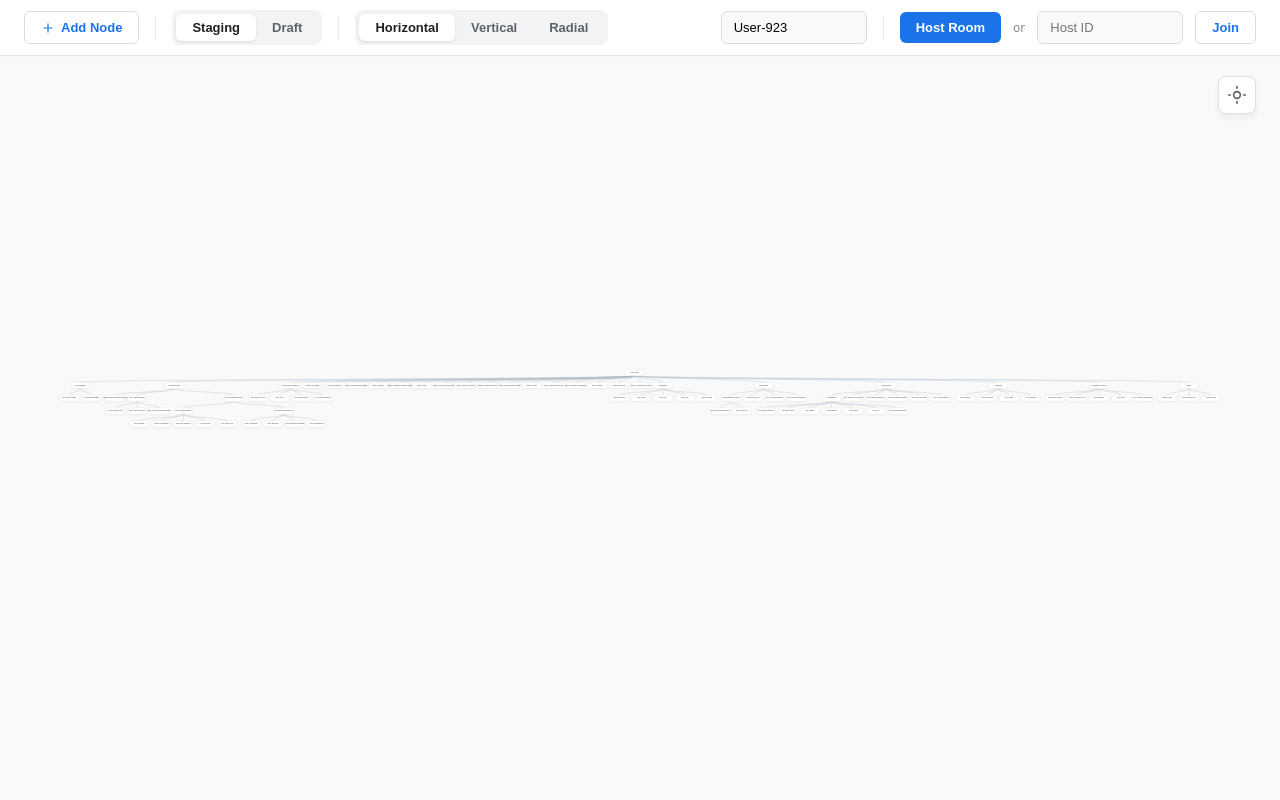
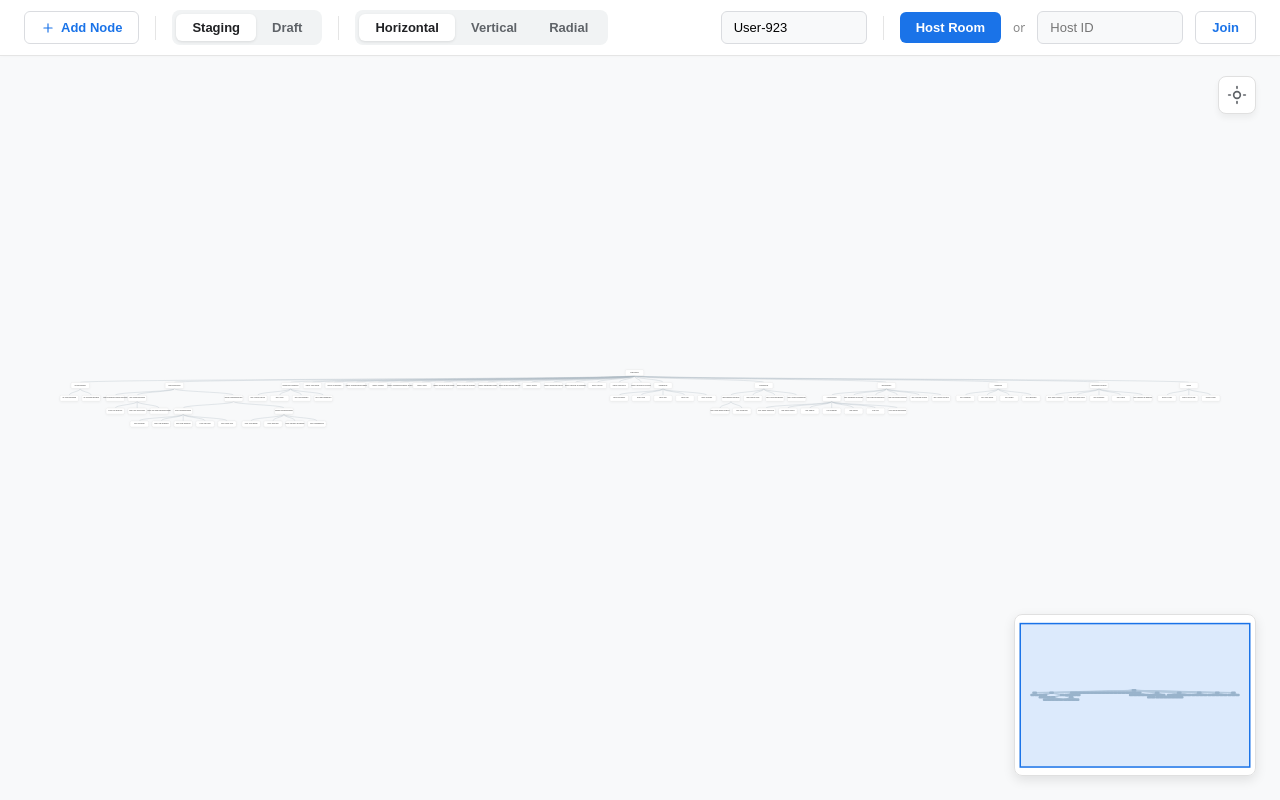
Before and after one commit to ArielMant0/collaborative-hierarchy-construction, a Vue app: page / in a window 1280 px wide. Built offline with nearby package versions, Linux system fonts and the light colour scheme.

Commit message:
feat: implement D3 vector-effect minimap, closes #13

```diff
--- /dev/null
+++ b/src/components/canvas/Minimap.vue
@@ -0,0 +1,212 @@
+<template>
+  <div class="minimap-container" @dblclick.stop @wheel.stop>
+    <svg ref="minimapSvg" class="minimap-svg">
+      <g ref="treeGroup" class="tree-group">
+        <g class="links-layer"></g>
+        <g class="nodes-layer"></g>
+      </g>
+      <rect
+        ref="viewRect"
+        class="minimap-viewport"
+        fill="rgba(26, 115, 232, 0.15)"
+        stroke="#1a73e8"
+        stroke-width="1.5"
+        style="pointer-events: none;">
+      </rect>
+    </svg>
+  </div>
+</template>
+
+<script setup>
+import { ref, watch, onMounted, onUnmounted } from 'vue';
+import * as d3 from 'd3';
+
+const props = defineProps({
+  treeData: Object,
+  currentTransform: { type: Object, default: () => ({ x: 0, y: 0, k: 1 }) },
+  layoutMode: { type: String, default: 'horizontal' }
+});
+
+const emit = defineEmits(['update-transform']);
+
+const minimapSvg = ref(null);
+const treeGroup = ref(null);
+const viewRect = ref(null);
+
+const MINIMAP_SIZE = { width: 240, height: 160 };
+const NODE_DIMENSIONS = { width: 110, height: 36 };
+
+let currentScale = 1;
+let treeCenter = { x: 0, y: 0 };
+
+onMounted(() => {
+  const svg = d3.select(minimapSvg.value)
+    .attr('width', MINIMAP_SIZE.width)
+    .attr('height', MINIMAP_SIZE.height);
+
+  const drag = d3.drag().on('drag', (event) => {
+    if (!currentScale) return;
+    const treeDx = event.dx / currentScale;
+    const treeDy = event.dy / currentScale;
+
+    const newX = props.currentTransform.x - (treeDx * props.currentTransform.k);
+    const newY = props.currentTransform.y - (treeDy * props.currentTransform.k);
+
+    emit('update-transform', newX, newY, props.currentTransform.k);
+  });
+
+  svg.call(drag);
+
+  window.addEventListener('resize', updateViewport);
+  if (props.treeData) drawMinimap();
+});
+
+onUnmounted(() => {
+  window.removeEventListener('resize', updateViewport);
+});
+
+function project(x, y, mode) {
+  if (mode === 'vertical') return [y, x];
+  if (mode === 'radial') {
+    const angle = x - (Math.PI / 2);
+    return [y * Math.cos(angle), y * Math.sin(angle)];
+  }
+  return [x, y];
+}
+
+function drawMinimap() {
+  if (!props.treeData || !treeGroup.value) return;
+
+  const root = d3.hierarchy(props.treeData, d => d.children?.filter(c => !c.isDocked));
+
+  let treeLayout;
+  if (props.layoutMode === 'vertical') {
+    treeLayout = d3.tree().nodeSize([NODE_DIMENSIONS.height + 20, NODE_DIMENSIONS.width + 60]).separation((a, b) => (a.parent === b.parent ? 1 : 1.1));
+  } else if (props.layoutMode === 'radial') {
+    const radiusStep = NODE_DIMENSIONS.width + 140;
+    const totalRadius = Math.max(400, (root.height || 1) * radiusStep);
+    treeLayout = d3.tree().size([2 * Math.PI, totalRadius]).separation((a, b) => (a.parent === b.parent ? 1.5 : 2.5) / (a.depth || 1));
+  } else {
+    treeLayout = d3.tree().nodeSize([NODE_DIMENSIONS.width + 20, NODE_DIMENSIONS.height + 40]).separation((a, b) => (a.parent === b.parent ? 1 : 1.1));
+  }
+
+  treeLayout(root);
+
+  let x0 = Infinity, x1 = -Infinity, y0 = Infinity, y1 = -Infinity;
+  root.each(d => {
+    const [px, py] = project(d.x, d.y, props.layoutMode);
+    d.px = px; d.py = py;
+    if (px < x0) x0 = px;
+    if (px > x1) x1 = px;
+    if (py < y0) y0 = py;
+    if (py > y1) y1 = py;
+  });
+
+  if (x0 === Infinity) return;
+
+  x0 -= NODE_DIMENSIONS.width / 2;
+  x1 += NODE_DIMENSIONS.width / 2;
+  y0 -= NODE_DIMENSIONS.height / 2;
+  y1 += NODE_DIMENSIONS.height / 2;
+
+  const treeW = Math.max(x1 - x0, NODE_DIMENSIONS.width);
+  const treeH = Math.max(y1 - y0, NODE_DIMENSIONS.height);
+
+  treeCenter = { x: x0 + treeW / 2, y: y0 + treeH / 2 };
+
+  const pad = 16;
+  const mapW = MINIMAP_SIZE.width - pad * 2;
+  const mapH = MINIMAP_SIZE.height - pad * 2;
+
+  currentScale = Math.min(mapW / treeW, mapH / treeH);
+
+  const tx = (MINIMAP_SIZE.width / 2) - (treeCenter.x * currentScale);
+  const ty = (MINIMAP_SIZE.height / 2) - (treeCenter.y * currentScale);
+
+  const group = d3.select(treeGroup.value);
+  group.attr("transform", `translate(${tx}, ${ty}) scale(${currentScale})`);
+
+  const linksLayer = group.select('.links-layer');
+  const links = linksLayer.selectAll('line.mini-link').data(root.links());
+  links.join('line')
+    .attr('class', 'mini-link')
+    .attr('x1', d => d.source.px)
+    .attr('y1', d => d.source.py)
+    .attr('x2', d => d.target.px)
+    .attr('y2', d => d.target.py)
+    .attr('stroke', '#cfd8dc')
+    .attr('stroke-width', 1.5)
+    .attr('vector-effect', 'non-scaling-stroke')
+    .style('opacity', d => d.source.data.isSystemRoot ? 0 : 1);
+
+  const nodesLayer = group.select('.nodes-layer');
+  const nodes = nodesLayer.selectAll('rect.mini-node').data(root.descendants(), d => d.data.id);
+  nodes.join('rect')
+    .attr('class', 'mini-node')
+    .attr('x', d => d.px - NODE_DIMENSIONS.width / 2)
+    .attr('y', d => d.py - NODE_DIMENSIONS.height / 2)
+    .attr('width', NODE_DIMENSIONS.width)
+    .attr('height', NODE_DIMENSIONS.height)
+    .attr('rx', 8)
+    .attr('vector-effect', 'non-scaling-stroke')
+    .attr('fill', d => {
+      if (d.data.isSystemRoot) return 'none';
+      return d.data.conflicts?.length ? '#ffe0b2' : '#f8f9fa';
+    })
+    .attr('stroke', d => {
+      if (d.data.isSystemRoot) return 'none';
+      return d.data.conflicts?.length ? '#ff9800' : '#b0bec5';
+    })
+    .attr('stroke-width', 1.5);
+
+  updateViewport();
+}
+
+function updateViewport() {
+  if (!viewRect.value || !currentScale) return;
+
+  const screenW = window.innerWidth;
+  const screenH = window.innerHeight;
+
+  const treeDataX = (0 - props.currentTransform.x) / props.currentTransform.k;
+  const treeDataY = (0 - props.currentTransform.y) / props.currentTransform.k;
+
+  const treeDataW = screenW / props.currentTransform.k;
+  const treeDataH = screenH / props.currentTransform.k;
+
+  const tx = (MINIMAP_SIZE.width / 2) - (treeCenter.x * currentScale);
+  const ty = (MINIMAP_SIZE.height / 2) - (treeCenter.y * currentScale);
+
+  d3.select(viewRect.value)
+    .attr('x', treeDataX * currentScale + tx)
+    .attr('y', treeDataY * currentScale + ty)
+    .attr('width', treeDataW * currentScale)
+    .attr('height', treeDataH * currentScale);
+}
+
+watch(() => props.treeData, drawMinimap, { deep: true });
+watch(() => props.layoutMode, drawMinimap);
+watch(() => props.currentTransform, updateViewport, { deep: true });
+</script>
+
+<style scoped>
+.minimap-container {
+  position: absolute;
+  bottom: 24px;
+  right: 24px;
+  background: rgba(255, 255, 255, 0.98);
+  backdrop-filter: blur(8px);
+  border: 1px solid #e0e0e0;
+  border-radius: 8px;
+  box-shadow: 0 4px 12px rgba(0,0,0,0.1);
+  z-index: 1000;
+  overflow: hidden;
+  cursor: grab;
+}
+.minimap-container:active {
+  cursor: grabbing;
+}
+.minimap-svg {
+  display: block;
+}
+</style>
--- a/src/components/canvas/TreeCanvas.vue
+++ b/src/components/canvas/TreeCanvas.vue
@@ -29,6 +29,15 @@
         </svg>
       </button>
     </div>
+
+    <Minimap
+      v-if="treeData"
+      :treeData="treeData"
+      :currentTransform="currentTransform"
+      :layoutMode="layoutMode"
+      @update-transform="updateRendererTransform"
+    />
+
     <svg ref="svgRef" width="100%" height="100%" @dblclick.self="handleCanvasDoubleClick"></svg>
 
     <div v-if="mergeTooltip.show" class="merge-tooltip" :style="{ top: mergeTooltip.y + 'px', left: mergeTooltip.x + 'px' }" v-html="mergeTooltip.html"></div>
@@ -38,6 +47,7 @@
 <script setup>
 import { ref, computed, onMounted, watch, onUnmounted } from 'vue';
 import { TreeRenderer } from '../../services/d3.renderer.js';
+import Minimap from './Minimap.vue';
 import * as d3 from 'd3';
 
 const props = defineProps({
@@ -85,6 +95,12 @@ const dockedNodes = computed(() => {
 const svgRef = ref(null);
 const mergeTooltip = ref({ show: false, x: 0, y: 0, html: '' });
 let renderer = null;
+
+const currentTransform = ref({ x: 0, y: 0, k: 1 });
+
+function updateRendererTransform(x, y, k) {
+  if (renderer) renderer.setTransform(x, y, k);
+}
 
 function recenter() {
   if (renderer && props.treeData) {
@@ -212,7 +228,10 @@ onMounted(() => {
     onSelect: (payload) => emit('node-selected', payload),
     onMove: (payload) => emit('node-moved', payload),
     onHover: handleHover,
-    onHoverLeave: handleHoverLeave
+    onHoverLeave: handleHoverLeave,
+    onZoom: (transform) => {
+      currentTransform.value = transform;
+    }
   });
 
   d3.select(svgRef.value).on("dblclick.zoom", null);
--- a/src/services/d3.renderer.js
+++ b/src/services/d3.renderer.js
@@ -18,6 +18,13 @@ const ACTION_COLORS = {
 };
 
 export class TreeRenderer {
+
+  setTransform(x, y, k) {
+    if (!this.currentZoomBehavior) return;
+    const transform = d3.zoomIdentity.translate(x, y).scale(k);
+    this.svg.call(this.currentZoomBehavior.transform, transform);
+  }
+
   constructor(svgElement, callbacks) {
     this.svg = d3.select(svgElement);
     this.callbacks = callbacks;
@@ -61,7 +68,12 @@ export class TreeRenderer {
 
       this.currentZoomBehavior = d3.zoom()
         .scaleExtent([0.1, 3])
-        .on("zoom", (e) => zoomG.attr("transform", e.transform));
+        .on("zoom", (e) => {
+          zoomG.attr("transform", e.transform);
+          if (this.callbacks.onZoom) {
+            this.callbacks.onZoom(e.transform);
+          }
+        });
       this.svg.call(this.currentZoomBehavior);
     }
   }
```
